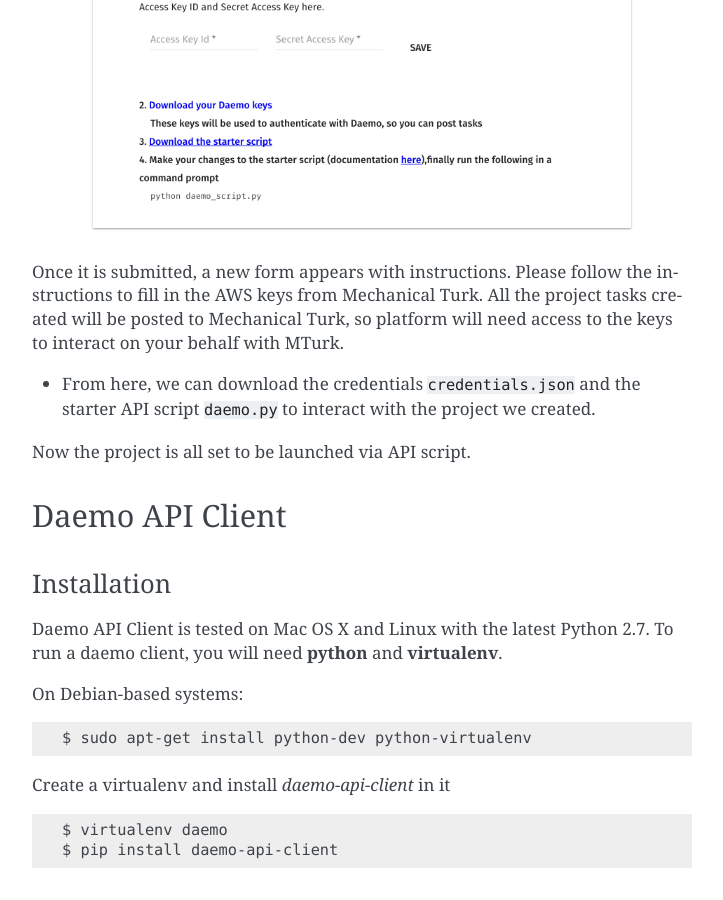
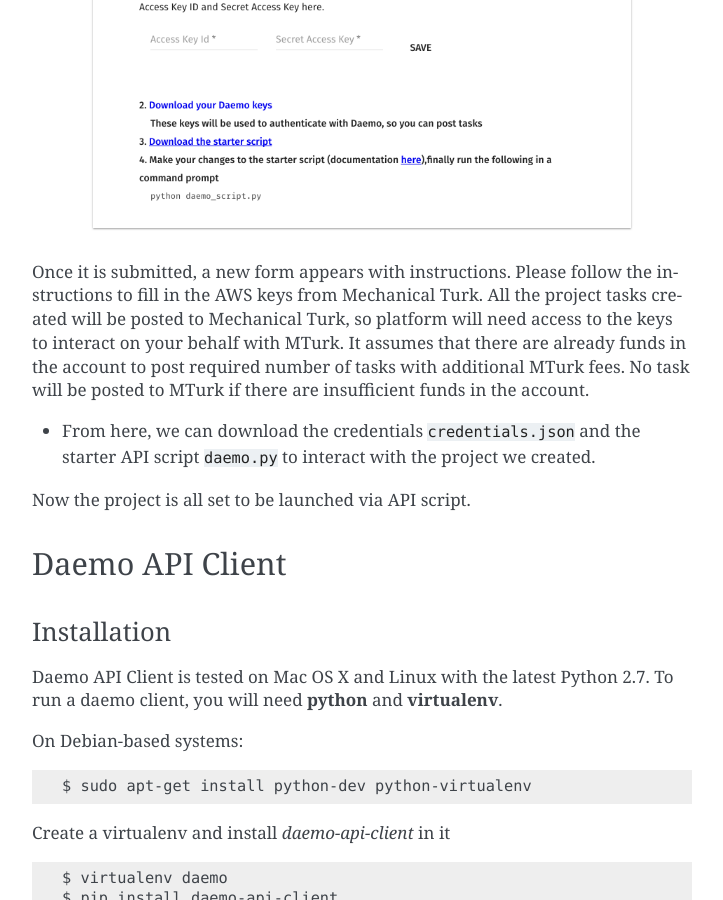
Before and after one commit to crowdresearch/daemo-api-client, a Sphinx documentation site: the page built from docs/source/step_by_step.rst, in a window 1280 px wide and 900 px high, scrolled down 4967 px. Shown: the whole window, without its empty margins (388-1111 px from the left). Built offline with Sphinx 7.4.7, drawn with Linux system fonts in a browser that asks for light colours; some of the changed text lies outside the part shown.

Commit message:
Add mturk details

```diff
--- a/docs/source/step_by_step.rst
+++ b/docs/source/step_by_step.rst
@@ -21,7 +21,7 @@
 
 .. image:: images/blank-project.png
 
-Now a new project will be created where title can be updated. We name it as ``Classify Images`` in this case
+Now a new project will be created where title can be updated. We name it as ``Classify Images`` in this case.
 A project key ``kQm0M6Aw4VPX`` is generated which identifies the project and will be later used in API client to monitor this project.
 
 Using different components
@@ -80,7 +80,7 @@
 -----------------------------------
 .. image:: images/aws-instructions.png
 
-Once it is submitted, a new form appears with instructions. Please follow the instructions to fill in the AWS keys from Mechanical Turk. All the project tasks created will be posted to Mechanical Turk, so platform will need access to the keys to interact on your behalf with MTurk.
+Once it is submitted, a new form appears with instructions. Please follow the instructions to fill in the AWS keys from Mechanical Turk. All the project tasks created will be posted to Mechanical Turk, so platform will need access to the keys to interact on your behalf with MTurk. It assumes that there are already funds in the account to post required number of tasks with additional MTurk fees. No task will be posted to MTurk if there are insufficient funds in the account.
 
 - From here, we can download the credentials ``credentials.json`` and the starter API script ``daemo.py`` to interact with the project we created.
 
```
